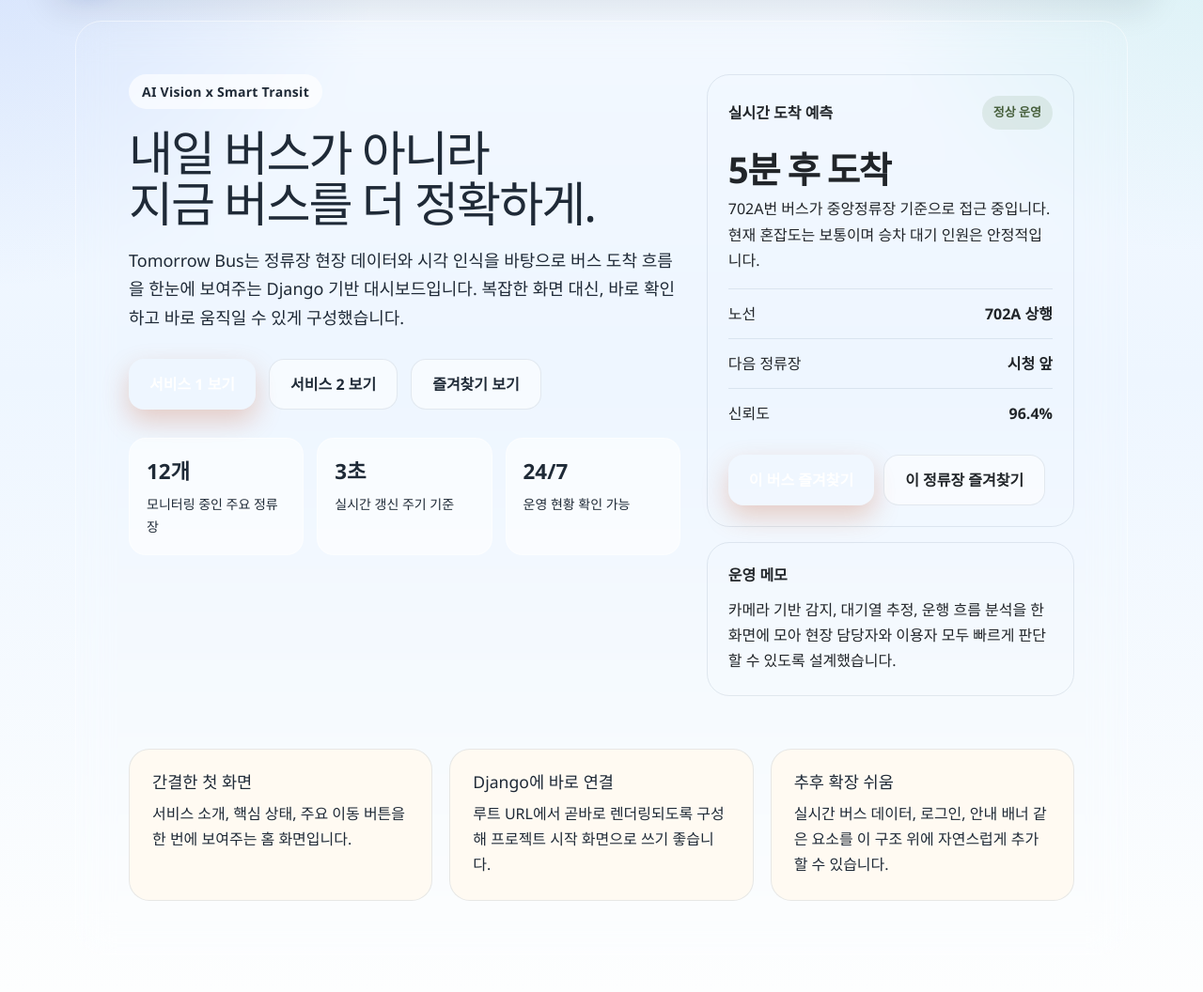
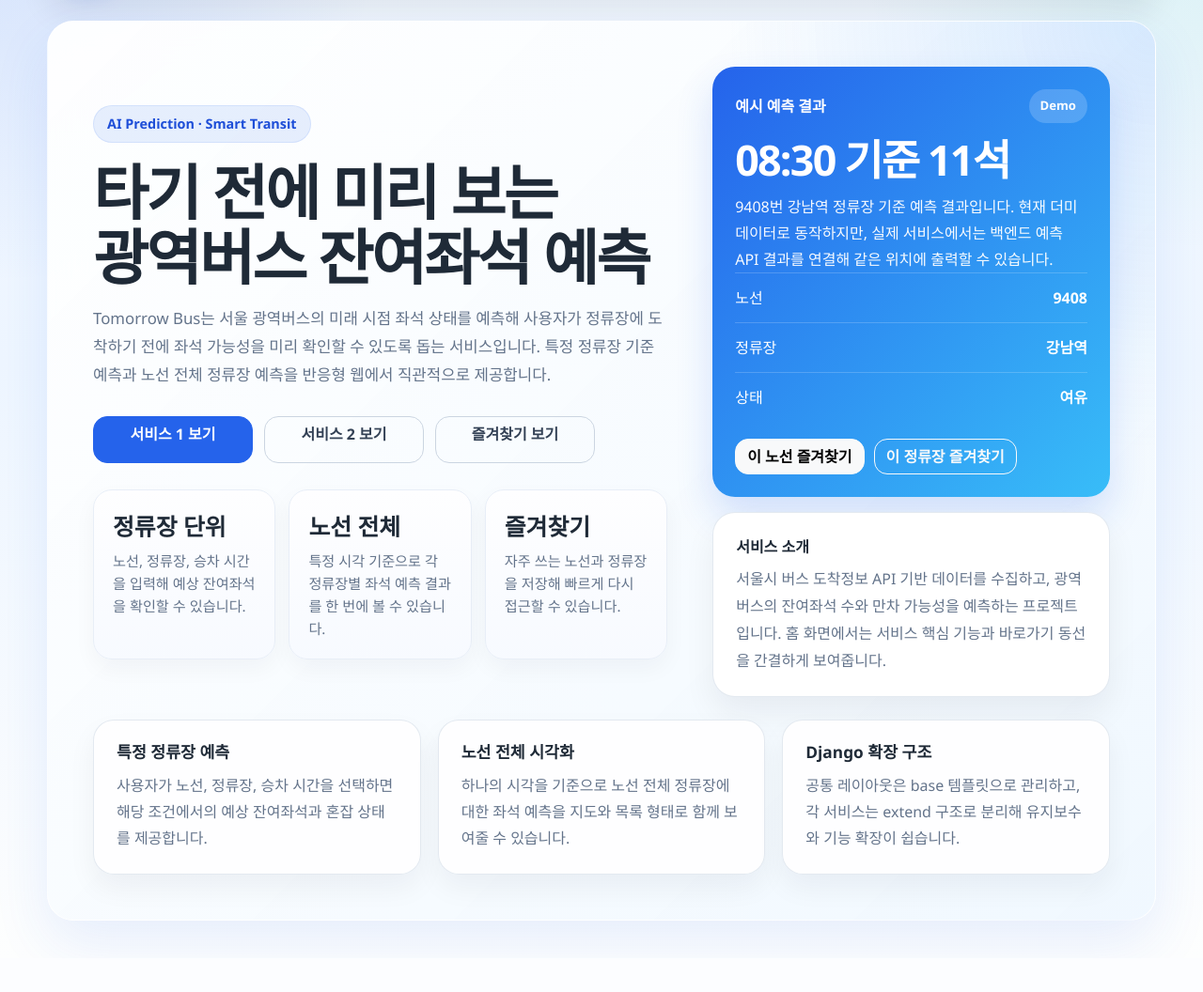
Before and after one commit to upstar9898/tomorrow_bus, a Django app: page / in a window 1280 px wide. Shown: the part 108-1164 px from the top of the page at 94% size. After the commit the page ends 1106 px from the top, so only its background shows below. Run offline with Django 5.2, Linux system fonts and the light colour scheme.

Commit message:
feat : index (홈페이지) 꾸미기

```diff
--- a/templates/index.html
+++ b/templates/index.html
@@ -4,238 +4,233 @@
 
 {% block extra_style %}
 <style>
-    .shell {
-        width: min(1120px, 100%);
-        margin: 0 auto;
-        border: 1px solid rgba(255, 255, 255, 0.5);
-        border-radius: 28px;
+    .home-hero {
         overflow: hidden;
-        background: var(--panel);
-        backdrop-filter: blur(18px);
-        box-shadow: var(--shadow);
     }
 
-    .hero {
-        display: grid;
-        grid-template-columns: 1.2fr 0.8fr;
-        gap: 28px;
-        padding: 56px;
-    }
-
-    .eyebrow {
+    .eyebrow-chip {
         display: inline-flex;
         align-items: center;
         gap: 8px;
         padding: 8px 14px;
         border-radius: 999px;
-        background: rgba(255, 255, 255, 0.65);
-        color: var(--accent-deep);
-        font-size: 14px;
+        background: var(--primary-soft);
+        color: var(--primary-deep);
+        border: 1px solid rgba(37, 99, 235, 0.10);
+        font-size: 0.9rem;
         font-weight: 700;
-        letter-spacing: 0.02em;
     }
 
-    h1 {
-        margin: 20px 0 18px;
-        font-size: clamp(2.5rem, 4vw, 4.6rem);
-        line-height: 1.05;
+    .home-title {
+        margin: 18px 0 16px;
+        font-size: clamp(2.2rem, 5vw, 4.2rem);
+        line-height: 1.08;
         letter-spacing: -0.04em;
+        font-weight: 800;
     }
 
-    .lead {
-        max-width: 640px;
+    .home-lead {
+        max-width: 700px;
         margin: 0 0 28px;
-        color: var(--muted);
-        font-size: 18px;
-        line-height: 1.7;
+        color: var(--text-sub);
+        font-size: 1.05rem;
+        line-height: 1.8;
     }
 
-    .actions {
+    .hero-actions {
         display: flex;
         flex-wrap: wrap;
-        gap: 14px;
-        margin-bottom: 30px;
+        gap: 12px;
+        margin-bottom: 28px;
     }
 
-    .button {
-        display: inline-flex;
-        align-items: center;
-        justify-content: center;
-        padding: 14px 22px;
-        border-radius: 16px;
-        text-decoration: none;
+    .hero-actions .btn {
+        min-width: 170px;
+        min-height: 50px;
+        border-radius: 15px;
         font-weight: 700;
-        transition: transform 0.2s ease, box-shadow 0.2s ease, background 0.2s ease;
-        border: none;
-        cursor: pointer;
     }
 
-    .button.primary {
-        background: var(--accent);
-        color: #fff;
-        box-shadow: 0 12px 28px rgba(201, 95, 45, 0.28);
-    }
-
-    .button.secondary {
-        border: 1px solid var(--line);
-        color: var(--ink);
-        background: rgba(255, 255, 255, 0.55);
-    }
-
-    .button:hover {
-        transform: translateY(-2px);
-    }
-
-    .stats {
+    .stats-grid {
         display: grid;
         grid-template-columns: repeat(3, minmax(0, 1fr));
         gap: 14px;
     }
 
-    .stat {
-        padding: 18px;
-        border-radius: 18px;
-        background: rgba(255, 255, 255, 0.58);
-        border: 1px solid rgba(255, 255, 255, 0.5);
+    .stat-card {
+        border: 1px solid #e8eef7;
+        border-radius: 20px;
+        background: linear-gradient(180deg, rgba(255,255,255,0.96) 0%, rgba(248,251,255,0.96) 100%);
+        padding: 20px;
+        box-shadow: 0 10px 24px rgba(15, 23, 42, 0.04);
     }
 
-    .stat strong {
+    .stat-card strong {
         display: block;
         margin-bottom: 6px;
-        font-size: 1.4rem;
+        font-size: 1.55rem;
+        font-weight: 800;
+        color: var(--text-main);
     }
 
-    .stat span {
-        color: var(--muted);
-        font-size: 14px;
+    .stat-card span {
+        color: var(--text-sub);
+        font-size: 0.95rem;
+        line-height: 1.5;
     }
 
-    .board {
+    .status-board {
         display: grid;
         gap: 16px;
         align-content: start;
     }
 
-    .card {
-        padding: 22px;
+    .status-card {
+        border: 1px solid rgba(226, 232, 240, 0.95);
         border-radius: 24px;
-        background: var(--panel-strong);
-        border: 1px solid var(--line);
+        background: #ffffff;
+        box-shadow: 0 18px 34px rgba(15, 23, 42, 0.06);
+        padding: 24px;
     }
 
-    .signal {
+    .status-highlight {
+        background: linear-gradient(135deg, #2563eb 0%, #38bdf8 100%);
+        color: #ffffff;
+        box-shadow: 0 20px 38px rgba(37, 99, 235, 0.18);
+        border: none;
+    }
+
+    .status-head {
         display: flex;
         align-items: center;
         justify-content: space-between;
+        gap: 12px;
         margin-bottom: 14px;
     }
 
-    .signal-badge {
+    .status-badge {
         padding: 8px 12px;
         border-radius: 999px;
-        background: rgba(115, 146, 105, 0.14);
-        color: #47603d;
-        font-size: 13px;
+        background: rgba(255, 255, 255, 0.18);
+        color: #ffffff;
+        font-size: 0.82rem;
         font-weight: 700;
     }
 
-    .arrival {
-        font-size: 2.4rem;
+    .arrival-text {
+        font-size: clamp(2rem, 4vw, 2.8rem);
         font-weight: 800;
         letter-spacing: -0.04em;
+        line-height: 1.1;
+        margin-bottom: 12px;
     }
 
-    .route {
-        display: flex;
-        justify-content: space-between;
-        padding: 14px 0;
-        border-top: 1px solid var(--line);
-        color: var(--muted);
+    .status-desc {
+        line-height: 1.75;
+        opacity: 0.96;
+        margin-bottom: 0;
     }
 
-    .route strong {
-        color: var(--ink);
+    .info-row {
+        display: flex;
+        align-items: center;
+        justify-content: space-between;
+        gap: 12px;
+        padding: 14px 0;
+        border-top: 1px solid rgba(255, 255, 255, 0.18);
     }
 
-    .features {
-        display: grid;
-        grid-template-columns: repeat(3, minmax(0, 1fr));
-        gap: 18px;
-        padding: 0 56px 56px;
+    .info-row strong {
+        font-weight: 800;
     }
 
-    .feature {
-        padding: 24px;
-        border-radius: 22px;
-        background: rgba(255, 250, 241, 0.9);
-        border: 1px solid var(--line);
-    }
-
-    .feature h2 {
-        margin: 0 0 10px;
-        font-size: 1.1rem;
-    }
-
-    .feature p {
-        margin: 0;
-        color: var(--muted);
-        line-height: 1.7;
-    }
-
-    .favorite-area {
+    .favorite-actions {
         margin-top: 18px;
         display: flex;
         flex-wrap: wrap;
         gap: 10px;
     }
 
-    .toast {
+    .favorite-actions .btn {
+        border-radius: 14px;
+        font-weight: 700;
+    }
+
+    .feature-grid {
+        display: grid;
+        grid-template-columns: repeat(3, minmax(0, 1fr));
+        gap: 18px;
+        margin-top: 24px;
+    }
+
+    .feature-card {
+        border: 1px solid rgba(226, 232, 240, 0.95);
+        border-radius: 22px;
+        background: rgba(255, 255, 255, 0.92);
+        padding: 24px;
+        box-shadow: 0 14px 30px rgba(15, 23, 42, 0.05);
+    }
+
+    .feature-card h2 {
+        margin: 0 0 10px;
+        font-size: 1.08rem;
+        font-weight: 800;
+    }
+
+    .feature-card p {
+        margin: 0;
+        color: var(--text-sub);
+        line-height: 1.75;
+    }
+
+    .toast-ui {
         position: fixed;
         right: 20px;
         bottom: 20px;
-        background: #1f2937;
-        color: white;
+        background: #0f172a;
+        color: #ffffff;
         padding: 12px 16px;
-        border-radius: 12px;
+        border-radius: 14px;
         font-size: 14px;
-        box-shadow: 0 10px 25px rgba(0,0,0,0.18);
+        box-shadow: 0 12px 28px rgba(15, 23, 42, 0.24);
         opacity: 0;
         pointer-events: none;
         transition: 0.25s ease;
         z-index: 9999;
     }
 
-    .toast.show {
+    .toast-ui.show {
         opacity: 1;
     }
 
-    @media (max-width: 920px) {
-        .hero,
-        .features {
+    @media (max-width: 991px) {
+        .stats-grid,
+        .feature-grid {
             grid-template-columns: 1fr;
         }
 
-        .hero,
-        .features {
-            padding: 30px;
+        .hero-actions .btn {
+            flex: 1 1 100%;
+            min-width: 0;
         }
     }
 
-    @media (max-width: 640px) {
-        .hero,
-        .features {
-            padding: 20px;
+    @media (max-width: 767px) {
+        .status-card,
+        .feature-card,
+        .stat-card {
+            padding: 18px;
         }
 
-        .stats {
-            grid-template-columns: 1fr;
+        .home-lead {
+            font-size: 1rem;
         }
 
-        .actions {
+        .favorite-actions {
             flex-direction: column;
         }
 
-        .button {
+        .favorite-actions .btn {
             width: 100%;
         }
     }
@@ -243,142 +238,162 @@
 {% endblock %}
 
 {% block content %}
-<main class="shell">
-    <section class="hero">
-        <div>
-            <span class="eyebrow">AI Vision x Smart Transit</span>
-            <h1>내일 버스가 아니라<br>지금 버스를 더 정확하게.</h1>
-            <p class="lead">
-                Tomorrow Bus는 정류장 현장 데이터와 시각 인식을 바탕으로
-                버스 도착 흐름을 한눈에 보여주는 Django 기반 대시보드입니다.
-                복잡한 화면 대신, 바로 확인하고 바로 움직일 수 있게 구성했습니다.
+<main class="container-fluid px-0">
+    <section class="glass-card hero-gradient home-hero">
+        <div class="card-body p-4 p-lg-5">
+            <div class="row g-4 g-xl-5 align-items-center">
+                <div class="col-12 col-xl-7">
+                    <span class="eyebrow-chip">AI Prediction · Smart Transit</span>
+
+                    <h1 class="home-title">
+                        타기 전에 미리 보는<br>
+                        광역버스 잔여좌석 예측
+                    </h1>
+
+                    <p class="home-lead">
+                        Tomorrow Bus는 서울 광역버스의 미래 시점 좌석 상태를 예측해
+                        사용자가 정류장에 도착하기 전에 좌석 가능성을 미리 확인할 수 있도록 돕는 서비스입니다.
+                        특정 정류장 기준 예측과 노선 전체 정류장 예측을 반응형 웹에서 직관적으로 제공합니다.
                     </p>
 
-            <div class="actions">
-                <a class="button primary" href="{% url 'service1' %}">서비스 1 보기</a>
-                <a class="button secondary" href="{% url 'service2' %}">서비스 2 보기</a>
-                <a class="button secondary" href="{% url 'favorites' %}">즐겨찾기 보기</a>
+                    <div class="hero-actions">
+                        <a class="btn btn-primary" href="{% url 'service1' %}">서비스 1 보기</a>
+                        <a class="btn btn-outline-secondary" href="{% url 'service2' %}">서비스 2 보기</a>
+                        <a class="btn btn-outline-secondary" href="{% url 'favorites' %}">즐겨찾기 보기</a>
                     </div>
 
-            <div class="stats">
-                <div class="stat">
-                    <strong>12개</strong>
-                    <span>모니터링 중인 주요 정류장</span>
+                    <div class="stats-grid">
+                        <div class="stat-card">
+                            <strong>정류장 단위</strong>
+                            <span>노선, 정류장, 승차 시간을 입력해 예상 잔여좌석을 확인할 수 있습니다.</span>
                         </div>
-                <div class="stat">
-                    <strong>3초</strong>
-                    <span>실시간 갱신 주기 기준</span>
+                        <div class="stat-card">
+                            <strong>노선 전체</strong>
+                            <span>특정 시각 기준으로 각 정류장별 좌석 예측 결과를 한 번에 볼 수 있습니다.</span>
                         </div>
-                <div class="stat">
-                    <strong>24/7</strong>
-                    <span>운영 현황 확인 가능</span>
+                        <div class="stat-card">
+                            <strong>즐겨찾기</strong>
+                            <span>자주 쓰는 노선과 정류장을 저장해 빠르게 다시 접근할 수 있습니다.</span>
                         </div>
                     </div>
                 </div>
 
-        <div class="board">
-            <div class="card">
-                <div class="signal">
-                    <strong>실시간 도착 예측</strong>
-                    <span class="signal-badge">정상 운영</span>
+                <div class="col-12 col-xl-5">
+                    <div class="status-board">
+                        <div class="status-card status-highlight">
+                            <div class="status-head">
+                                <strong>예시 예측 결과</strong>
+                                <span class="status-badge">Demo</span>
                             </div>
 
-                <div class="arrival">5분 후 도착</div>
+                            <div class="arrival-text">08:30 기준 11석</div>
 
-                <p style="color: var(--muted); line-height: 1.7;">
-                    702A번 버스가 중앙정류장 기준으로 접근 중입니다.
-                    현재 혼잡도는 보통이며 승차 대기 인원은 안정적입니다.
+                            <p class="status-desc">
+                                9408번 강남역 정류장 기준 예측 결과입니다.
+                                현재 더미 데이터로 동작하지만, 실제 서비스에서는 백엔드 예측 API 결과를 연결해 같은 위치에 출력할 수 있습니다.
                             </p>
 
-                <div class="route">
+                            <div class="info-row">
                                 <span>노선</span>
-                    <strong>702A 상행</strong>
+                                <strong>9408</strong>
                             </div>
-                <div class="route">
-                    <span>다음 정류장</span>
-                    <strong>시청 앞</strong>
+                            <div class="info-row">
+                                <span>정류장</span>
+                                <strong>강남역</strong>
                             </div>
-                <div class="route">
-                    <span>신뢰도</span>
-                    <strong>96.4%</strong>
+                            <div class="info-row">
+                                <span>상태</span>
+                                <strong>여유</strong>
                             </div>
 
-                <div class="favorite-area">
-                    <button class="button primary" onclick="addFavorite('bus', '702A 상행')">이 버스 즐겨찾기</button>
-                    <button class="button secondary" onclick="addFavorite('station', '시청 앞')">이 정류장 즐겨찾기</button>
+                            <div class="favorite-actions">
+                                <button class="btn btn-light" onclick="addFavorite('bus', '9408')">이 노선 즐겨찾기</button>
+                                <button class="btn btn-outline-light" onclick="addFavorite('station', '강남역')">이 정류장 즐겨찾기</button>
                             </div>
                         </div>
 
-            <div class="card">
-                <strong>운영 메모</strong>
-                <p style="margin: 12px 0 0; color: var(--muted); line-height: 1.7;">
-                    카메라 기반 감지, 대기열 추정, 운행 흐름 분석을 한 화면에 모아
-                    현장 담당자와 이용자 모두 빠르게 판단할 수 있도록 설계했습니다.
+                        <div class="status-card">
+                            <strong class="d-block mb-2">서비스 소개</strong>
+                            <p class="mb-0 soft-note" style="line-height: 1.8;">
+                                서울시 버스 도착정보 API 기반 데이터를 수집하고,
+                                광역버스의 잔여좌석 수와 만차 가능성을 예측하는 프로젝트입니다.
+                                홈 화면에서는 서비스 핵심 기능과 바로가기 동선을 간결하게 보여줍니다.
                             </p>
                         </div>
                     </div>
-    </section>
+                </div>
+            </div>
 
-    <section class="features" id="features">
-        <article class="feature">
-            <h2>간결한 첫 화면</h2>
-            <p>서비스 소개, 핵심 상태, 주요 이동 버튼을 한 번에 보여주는 홈 화면입니다.</p>
+            <div class="feature-grid">
+                <article class="feature-card">
+                    <h2>특정 정류장 예측</h2>
+                    <p>
+                        사용자가 노선, 정류장, 승차 시간을 선택하면 해당 조건에서의 예상 잔여좌석과 혼잡 상태를 제공합니다.
+                    </p>
                 </article>
-        <article class="feature">
-            <h2>Django에 바로 연결</h2>
-            <p>루트 URL에서 곧바로 렌더링되도록 구성해 프로젝트 시작 화면으로 쓰기 좋습니다.</p>
+
+                <article class="feature-card">
+                    <h2>노선 전체 시각화</h2>
+                    <p>
+                        하나의 시각을 기준으로 노선 전체 정류장에 대한 좌석 예측을 지도와 목록 형태로 함께 보여줄 수 있습니다.
+                    </p>
                 </article>
-        <article class="feature">
-            <h2>추후 확장 쉬움</h2>
-            <p>실시간 버스 데이터, 로그인, 안내 배너 같은 요소를 이 구조 위에 자연스럽게 추가할 수 있습니다.</p>
+
+                <article class="feature-card">
+                    <h2>Django 확장 구조</h2>
+                    <p>
+                        공통 레이아웃은 base 템플릿으로 관리하고, 각 서비스는 extend 구조로 분리해 유지보수와 기능 확장이 쉽습니다.
+                    </p>
                 </article>
+            </div>
+        </div>
     </section>
 </main>
 
-<div id="toast" class="toast"></div>
+<div id="toast" class="toast-ui"></div>
 {% endblock %}
 
 {% block extra_script %}
 <script>
     function getFavorites() {
-        const data = localStorage.getItem('favorites');
+        const data = localStorage.getItem("favorites");
         return data ? JSON.parse(data) : { buses: [], stations: [] };
     }
 
     function saveFavorites(favorites) {
-        localStorage.setItem('favorites', JSON.stringify(favorites));
+        localStorage.setItem("favorites", JSON.stringify(favorites));
     }
 
     function showToast(message) {
-        const toast = document.getElementById('toast');
+        const toast = document.getElementById("toast");
         toast.innerText = message;
-        toast.classList.add('show');
+        toast.classList.add("show");
 
         setTimeout(() => {
-            toast.classList.remove('show');
+            toast.classList.remove("show");
         }, 2000);
     }
 
     function addFavorite(type, name) {
         const favorites = getFavorites();
 
-        if (type === 'bus') {
+        if (type === "bus") {
             if (!favorites.buses.includes(name)) {
                 favorites.buses.push(name);
                 saveFavorites(favorites);
-                showToast('버스 즐겨찾기에 추가됐어요.');
+                showToast("버스 즐겨찾기에 추가됐어요.");
             } else {
-                showToast('이미 즐겨찾기에 있는 버스예요.');
+                showToast("이미 즐겨찾기에 있는 버스예요.");
             }
         }
 
-        if (type === 'station') {
+        if (type === "station") {
             if (!favorites.stations.includes(name)) {
                 favorites.stations.push(name);
                 saveFavorites(favorites);
-                showToast('정류장 즐겨찾기에 추가됐어요.');
+                showToast("정류장 즐겨찾기에 추가됐어요.");
             } else {
-                showToast('이미 즐겨찾기에 있는 정류장이에요.');
+                showToast("이미 즐겨찾기에 있는 정류장이에요.");
             }
         }
     }
```
Lines whose indentation alone changed are shown as unchanged.
